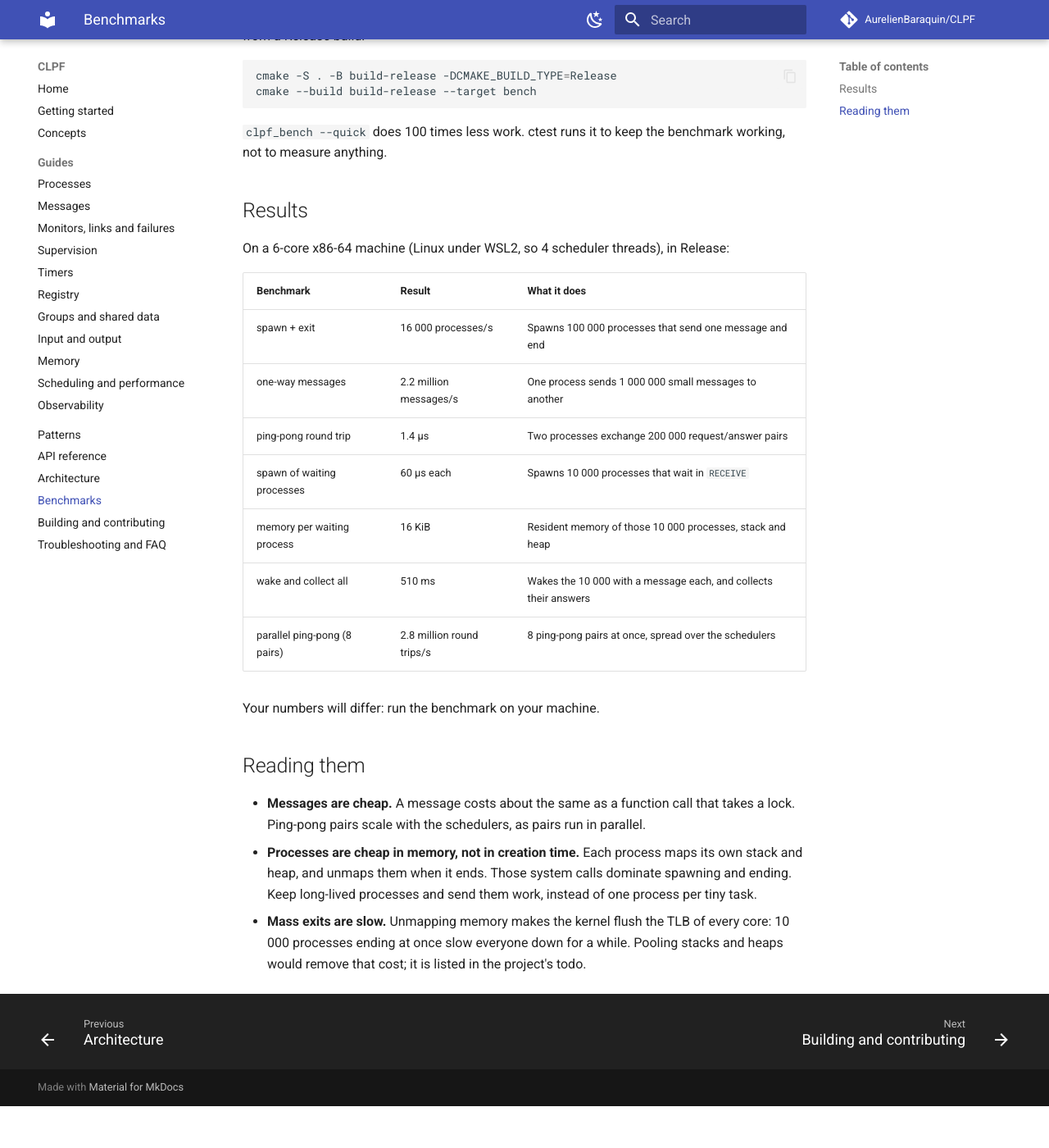
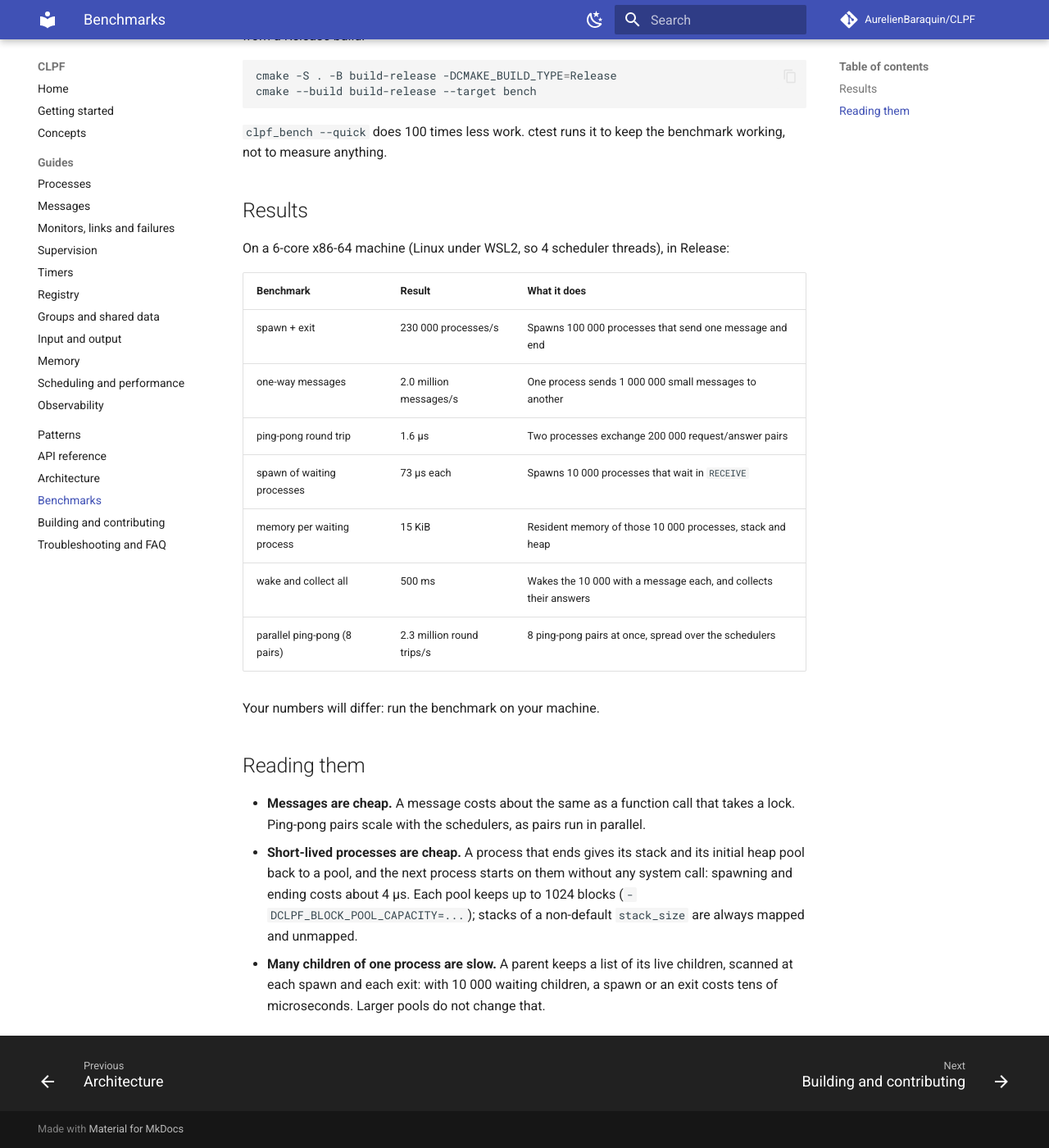
Before and after one commit to AurelienBaraquin/CLPF, an MkDocs documentation site: the page built from docs/benchmarks.md, in a window 1280 px wide and 1400 px high, scrolled down 174 px. Shown: the whole window at 82% size. Built offline with MkDocs 1.6.1 and Material for MkDocs 9.7.7, drawn with Linux system fonts in a browser that asks for light colours; comment, search, counter and statistics services are not loaded; before the commit the page ends 1523 px from its top, so only the background shows below that.

Commit message:
docs: benchmark numbers with pooled stacks and heaps
The spawn and exit of a short-lived process no longer map memory. The
remaining cost of many live children comes from the parent's list of
children, scanned at each spawn and exit, not from unmapping.

```diff
--- a/docs/benchmarks.md
+++ b/docs/benchmarks.md
@@ -18,13 +18,13 @@ Release:
 
 | Benchmark | Result | What it does |
 |---|---|---|
-| spawn + exit | 16 000 processes/s | Spawns 100 000 processes that send one message and end |
-| one-way messages | 2.2 million messages/s | One process sends 1 000 000 small messages to another |
-| ping-pong round trip | 1.4 µs | Two processes exchange 200 000 request/answer pairs |
-| spawn of waiting processes | 60 µs each | Spawns 10 000 processes that wait in `RECEIVE` |
-| memory per waiting process | 16 KiB | Resident memory of those 10 000 processes, stack and heap |
-| wake and collect all | 510 ms | Wakes the 10 000 with a message each, and collects their answers |
-| parallel ping-pong (8 pairs) | 2.8 million round trips/s | 8 ping-pong pairs at once, spread over the schedulers |
+| spawn + exit | 230 000 processes/s | Spawns 100 000 processes that send one message and end |
+| one-way messages | 2.0 million messages/s | One process sends 1 000 000 small messages to another |
+| ping-pong round trip | 1.6 µs | Two processes exchange 200 000 request/answer pairs |
+| spawn of waiting processes | 73 µs each | Spawns 10 000 processes that wait in `RECEIVE` |
+| memory per waiting process | 15 KiB | Resident memory of those 10 000 processes, stack and heap |
+| wake and collect all | 500 ms | Wakes the 10 000 with a message each, and collects their answers |
+| parallel ping-pong (8 pairs) | 2.3 million round trips/s | 8 ping-pong pairs at once, spread over the schedulers |
 
 Your numbers will differ: run the benchmark on your machine.
 
@@ -33,11 +33,12 @@ Your numbers will differ: run the benchmark on your machine.
 - **Messages are cheap.** A message costs about the same as a function call
   that takes a lock. Ping-pong pairs scale with the schedulers, as pairs run
   in parallel.
-- **Processes are cheap in memory, not in creation time.** Each process maps
-  its own stack and heap, and unmaps them when it ends. Those system calls
-  dominate spawning and ending. Keep long-lived processes and send them
-  work, instead of one process per tiny task.
-- **Mass exits are slow.** Unmapping memory makes the kernel flush the TLB
-  of every core: 10 000 processes ending at once slow everyone down for a
-  while. Pooling stacks and heaps would remove that cost; it is listed in
-  the project's todo.
+- **Short-lived processes are cheap.** A process that ends gives its stack
+  and its initial heap pool back to a pool, and the next process starts on
+  them without any system call: spawning and ending costs about 4 µs. Each
+  pool keeps up to 1024 blocks (`-DCLPF_BLOCK_POOL_CAPACITY=...`); stacks
+  of a non-default `stack_size` are always mapped and unmapped.
+- **Many children of one process are slow.** A parent keeps a list of its
+  live children, scanned at each spawn and each exit: with 10 000 waiting
+  children, a spawn or an exit costs tens of microseconds. Larger pools do
+  not change that.
```
Also changed, not shown: docs/architecture.md (+5 -2 lines), docs/guides/memory.md (+2 -1 lines), 1 other file.
